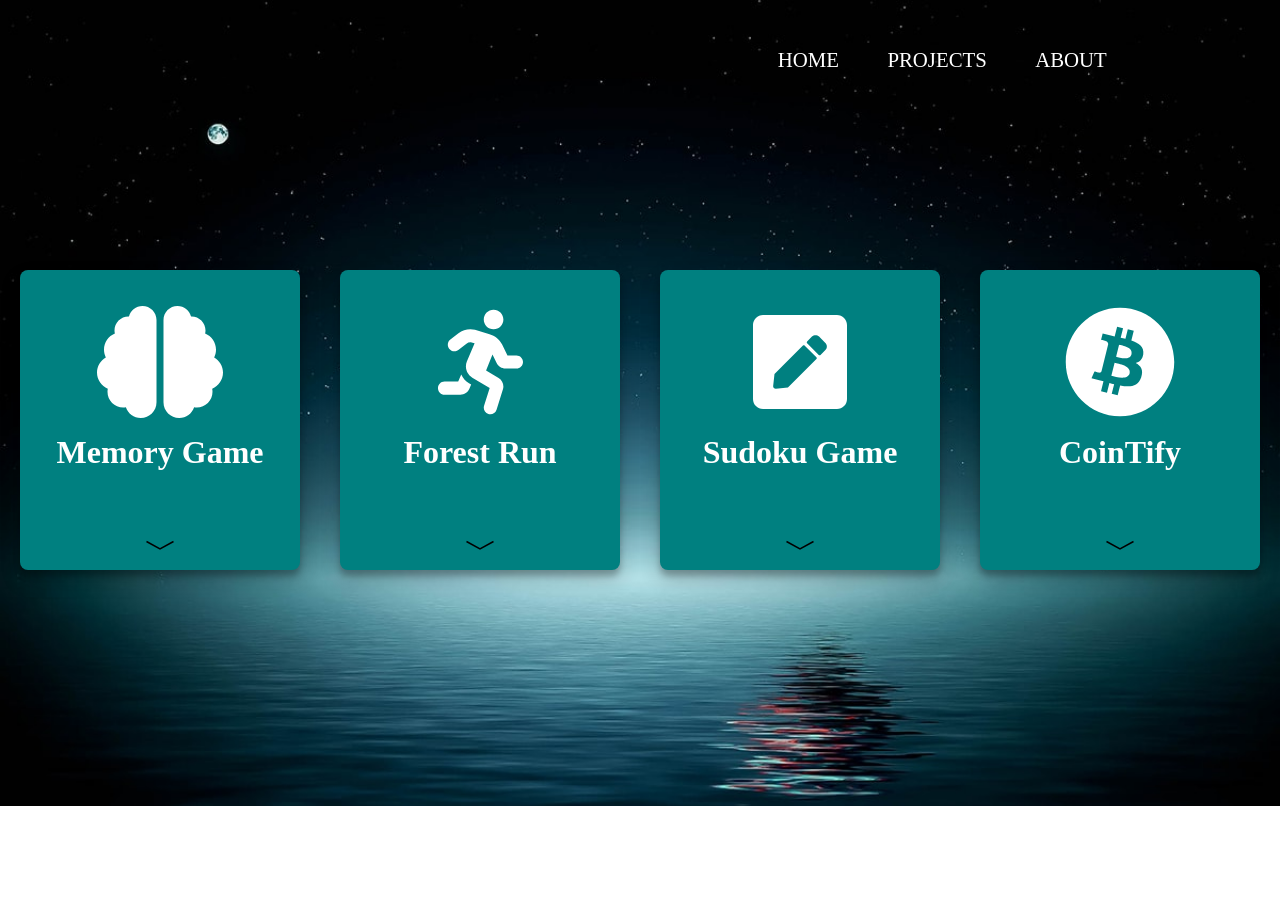
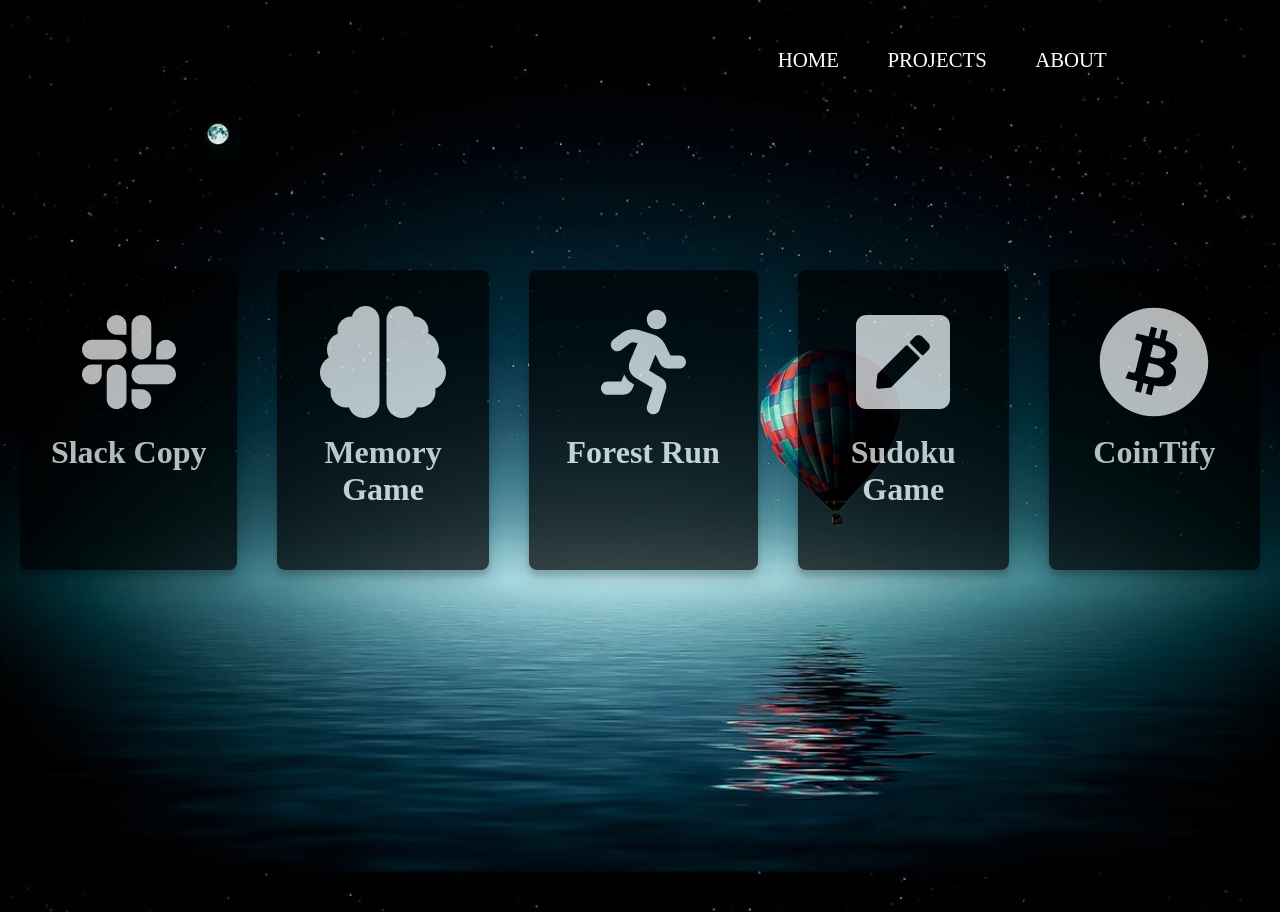
Before and after one commit to joannanapora/portfolio, a React (Create React App) app: page /projects in a window 1280 px wide. Before the commit the page ends 806 px from the top, so only its background shows below. Built offline with nearby package versions, Linux system fonts and the light colour scheme; a web font is replaced by a local one.

Commit message:
added new project

```diff
--- a/src/about/about.css
+++ b/src/about/about.css
@@ -25,20 +25,19 @@
 
 .img-info p {
   padding: 0px 30px 20px 30px;
-  font-size: 15px;
+  font-size: 13px;
   color: white;
   line-height: 24px;
 }
 
 .img-me {
   width: 100%;
-  padding-top: 30px;
 }
 
 .btn-cont {
   display: flex;
   justify-content: center;
-  padding: 20px 0 80px 0;
+  padding: 20px 0 60px 0;
 }
 
 .social-container {
@@ -157,5 +156,6 @@ span {
     padding-top: 0px;
     width: 50%;
     float: left;
+    height: 100%;
   }
 }
--- a/src/about/about.tsx
+++ b/src/about/about.tsx
@@ -22,17 +22,18 @@ const About = () => {
           <br />
           I have been programming for about 10 months now and I don't slow down
           for a minute. I am a self-taught programmer and huge React fan so I
-          spent my time mainly increasing the knowledge of React, JavaScript
+          spent my time mainly increasing my knowledge of React, JavaScript
           and TypeScript, creating various projects, solving complex tasks and
-          taking Udemy courses on these topics. To broaden my general knowledge,
-          I take the Introduction to Computer Sience course by edx. Besides, I
-          can write unit and functional tests using Jest, Enzyme and React
+          taking Udemy courses on these topics. To broaden my general knowledge
+          I'm taking the Introduction to Computer Sience course by edx. Besides
+          I can write unit and functional tests using Jest, Enzyme and React
           Testing Library but also end to end tests in Selenium.
           <br />
           <br />
-          At this point, my goal and dream is to gain my first experience in the
-          IT industry, I am open to any form of learning through work, including
-          apprenticeships, internships and junior positions.
+          At this point, my goal is to gain my first commercial experience in
+          the IT industry, I am open to any form of learning through work,
+          including apprenticeships, internships and junior positions in
+          Manchester area or remote. Thank you for visiting my website!
         </p>
         <div className="btn-cont">
           <Link to="resume.pdf" target="_blank" download>
@@ -91,7 +92,7 @@ const About = () => {
         data-testid="image"
         className="img-me"
         alt="Janna Napora"
-        src="https://scontent-lcy1-1.xx.fbcdn.net/v/t1.6435-9/70026149_2390413564340730_1361607901025665024_n.jpg?_nc_cat=103&ccb=1-3&_nc_sid=84a396&_nc_ohc=nyAsCWIHapgAX-n9AxI&_nc_ht=scontent-lcy1-1.xx&oh=da7fc87c5c00b979861c239bbbeb7850&oe=60AE3048"
+        src="https://i.ibb.co/stL0KS9/Screenshot-2021-06-04-at-11-49-11.png"
       ></img>
     </div>
   );
--- a/src/projects/projects.css
+++ b/src/projects/projects.css
@@ -17,7 +17,7 @@
 }
 
 .card {
-  background: teal;
+  background: black;
   border-radius: 8px;
   box-shadow: 0 10px 20px rgba(0, 0, 0, 0.19), 0 6px 6px rgba(0, 0, 0, 0.23);
   cursor: pointer;
@@ -29,10 +29,11 @@
   text-align: center;
   transition: height 800ms;
   width: 320px;
+  opacity: 0.7;
 }
 
 .card.expanded {
-  height: 620px;
+  height: 600px;
 }
 .label {
   margin-top: 30px;
--- a/src/projects/projects.tsx
+++ b/src/projects/projects.tsx
@@ -8,7 +8,7 @@ import {
   faHandPointer,
   faRunning,
 } from "@fortawesome/free-solid-svg-icons";
-import { faBitcoin } from "@fortawesome/free-brands-svg-icons";
+import { faSlack, faBitcoin } from "@fortawesome/free-brands-svg-icons";
 
 const Projects = () => {
   const [expand, makeExpand] = useState<string>("");
@@ -19,6 +19,53 @@ const Projects = () => {
 
   return (
     <div className="project-body">
+      <div
+        className={expand === "slack" ? "card expanded" : "card"}
+        onClick={() => onExpand("slack")}
+      >
+        <FontAwesomeIcon
+          size="9x"
+          color="#fff"
+          style={{ padding: "1rem" }}
+          icon={faSlack}
+        />
+        <h1 className="project-header">Slack Copy</h1>
+        <div className="text1">
+          <div className="text-content">
+            <h1 className="title">
+              Web Application
+              <br />
+              React/Javascript/Firebase
+            </h1>
+
+            <div className="body-text">
+              SlackCopy is a fully functional React/JavaScript application for
+              developers to communicate. It is connected to Firebase when all
+              the messages and images are stored. The design is based on Styled
+              Components. State is managed by Redux and navigation by
+              React-Router. <br />
+              <br /> Chat is working in real-time. You can see notifications
+              about unread messages, upload images and send them to others. For
+              now SlackCopy is designed for desktop only.
+              <a
+                className="project-link"
+                target="_blank"
+                rel="noreferrer"
+                href="https://slack-clone-jo.herokuapp.com/"
+              >
+                GO TO PROJECT
+              </a>
+              <FontAwesomeIcon
+                size="1x"
+                color="#fff"
+                icon={faHandPointer}
+                style={{ marginTop: "-10px" }}
+              />
+            </div>
+          </div>
+        </div>
+        <Arrow />
+      </div>
       <div
         className={expand === "memory" ? "card expanded" : "card"}
         onClick={() => onExpand("memory")}
@@ -74,7 +121,11 @@ const Projects = () => {
         <h1 className="project-header">Forest Run</h1>
         <div className="text1">
           <div className="text-content">
-            <h1 className="title">Web Application</h1>
+            <h1 className="title">
+              Web Application
+              <br />
+              React/Typescript/GraphQL
+            </h1>
             <div className="body-text">
               Forest Run is a fully functional React/Typescript application for
               runners in London It uses Apollo Client to communicate with the
```
